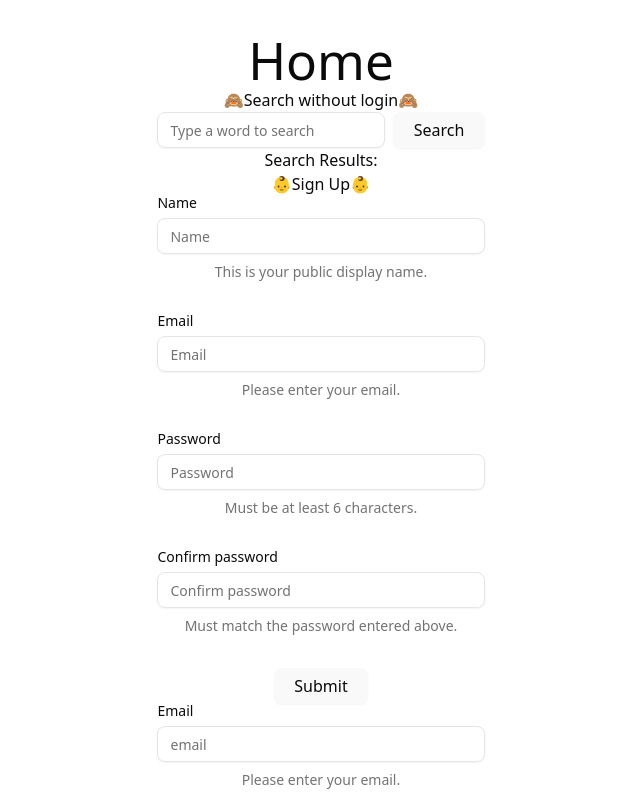
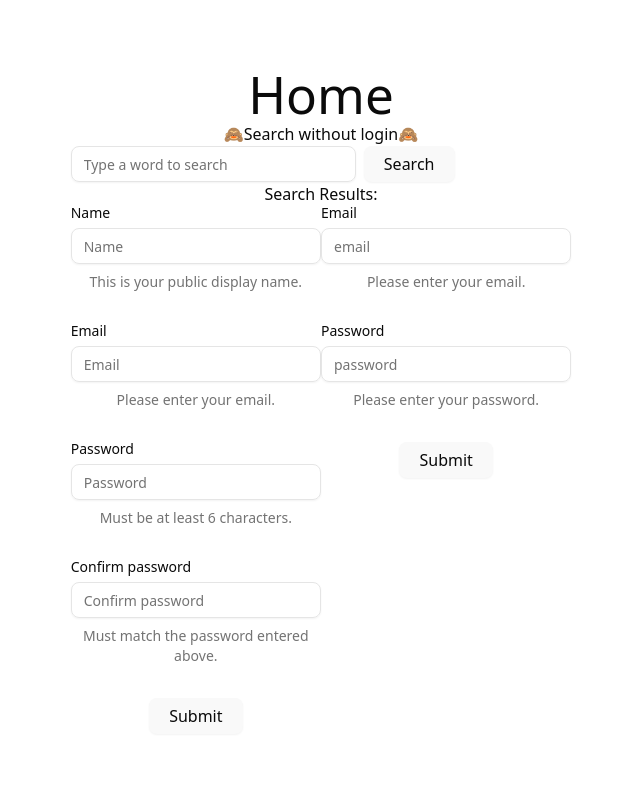
Before and after one commit to minami-77/my-dictionary-frontend, a React (Vite) app: page / in a window 1280 px wide. Shown: the top 800 px of the page, without its empty margins (319-959 px from the left). Built offline with nearby package versions, Linux system fonts and the light colour scheme.

Commit message:
add flex home

```diff
--- a/index.html
+++ b/index.html
@@ -2,8 +2,9 @@
 <html lang="en">
   <head>
     <meta charset="UTF-8" />
-    <link rel="icon" type="image/svg+xml" href="/vite.svg" />
+    <!-- <link rel="icon" type="image/svg+xml" href="/vite.svg" /> -->
     <meta name="viewport" content="width=device-width, initial-scale=1.0" />
+    <link href="/src/style.css" rel="stylesheet">
     <title>Vite + React</title>
   </head>
   <body>
--- a/src/components/Signup.tsx
+++ b/src/components/Signup.tsx
@@ -96,7 +96,6 @@ function Signup() {
   return (
     <>
       <div>
-        <h2>👶Sign Up👶</h2>
         <Form {...form}>
           <form onSubmit={form.handleSubmit(onSubmit)} className="space-y-8">
             <FormField
--- a/src/pages/Home/Home.tsx
+++ b/src/pages/Home/Home.tsx
@@ -10,8 +10,14 @@ export default function Home() {
 
       <h5>🙈Search without login🙈</h5>
       <Search/>
-      <Signup/>
-      <Login/>
+      <div className="flex flex-row">
+        <div className="basis-1/2">
+          <Signup/>
+        </div>
+        <div className="basis-1/2">
+          <Login/>
+        </div>
+      </div>
 
     </>
 
```
